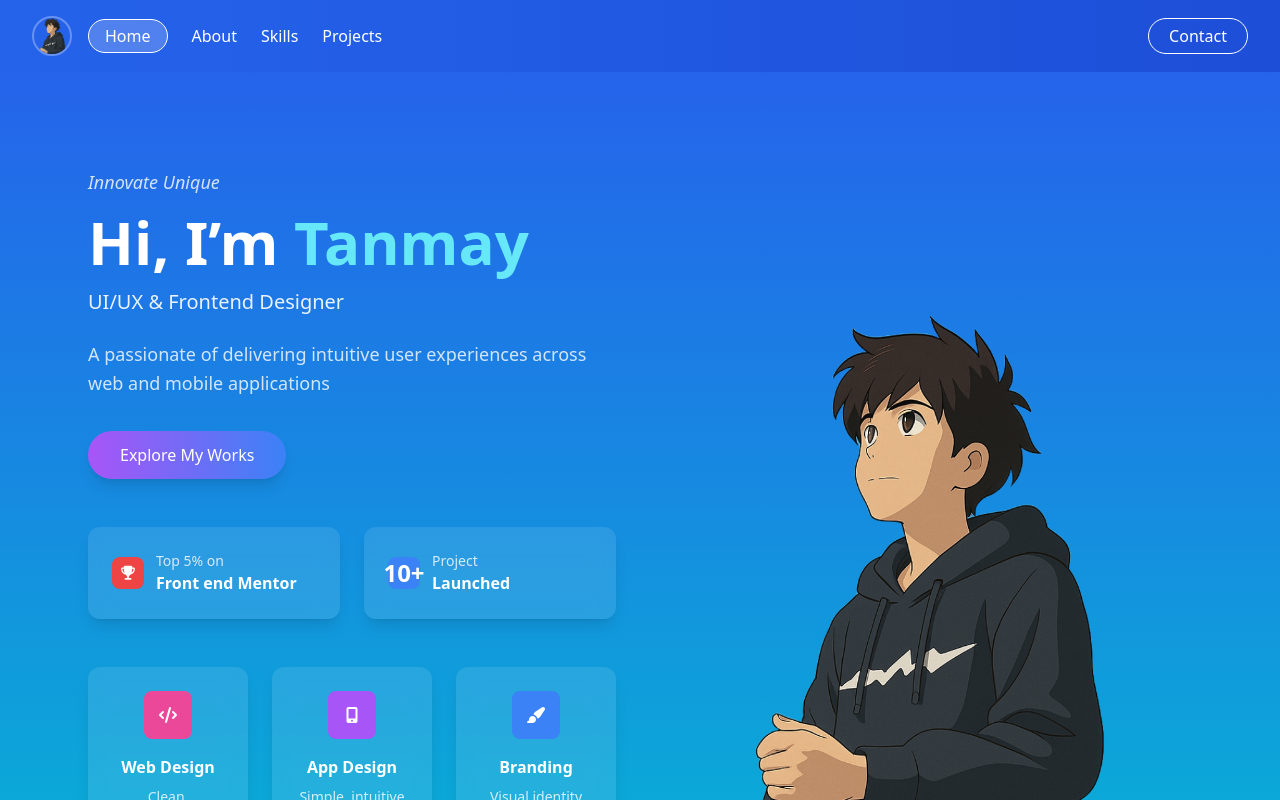
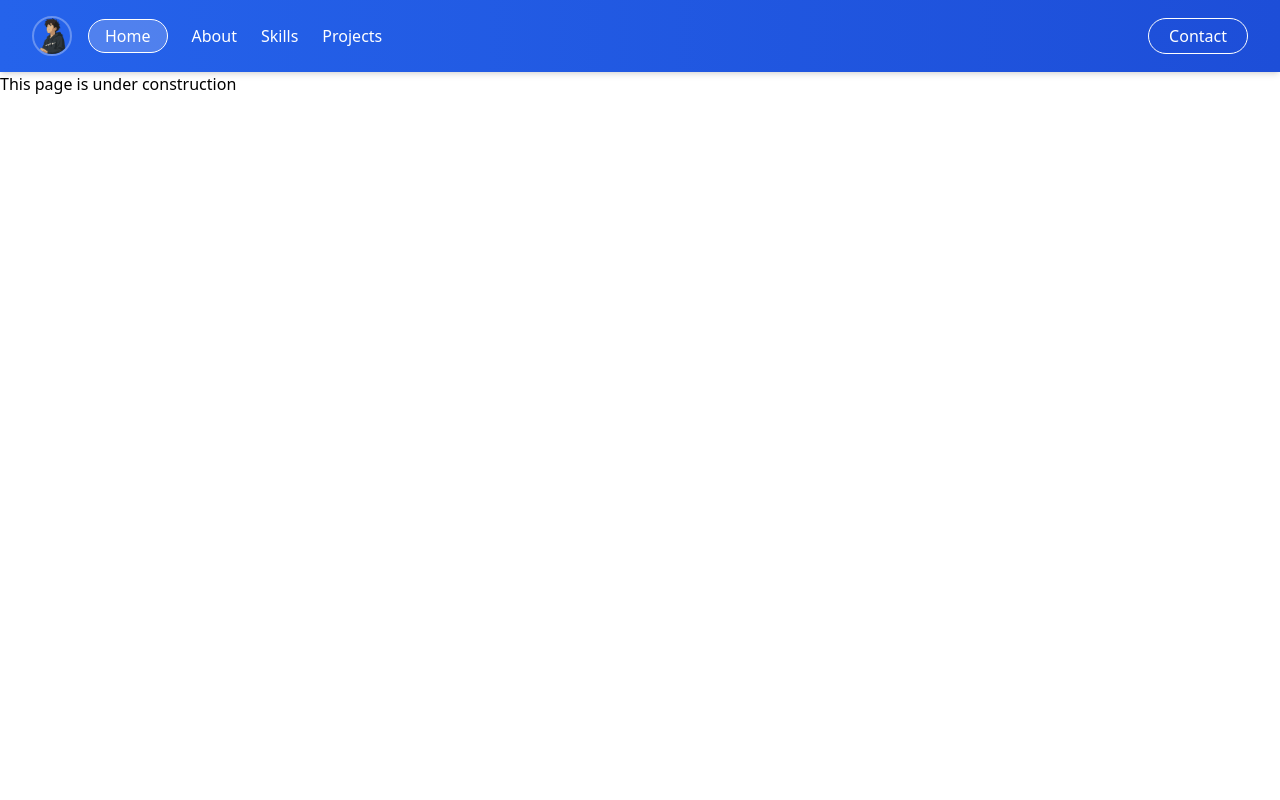
Before and after one commit to gauranga18/Tonmay_Portfolio, a React (Vite) app: page /projects in a window 1280 px wide. Shown: the top 800 px of the page. Built offline with nearby package versions, Linux system fonts and the light colour scheme.

Commit message:
Added other pages

```diff
--- a/src/App.jsx
+++ b/src/App.jsx
@@ -1,10 +1,27 @@
 import React from 'react'
 import Home from './components/Home'
+import { BrowserRouter as Router, Routes, Route } from 'react-router-dom'
+import Navbar from './components/Navbar'
+import About from './components/About'
+import Contact from './components/Contact'
+import Projects from './components/Projects'
+import Skills from './components/Skills'
 const App = () => {
   return (
-    <div>
-<Home/>
+  <Router>
+      <div>
+        <Navbar />
+
+        {/* Define your routes */}
+        <Routes>
+          <Route path="/" element={<Home />} />
+          <Route path="/about" element={<About />} />
+          <Route path="/projects" element={<Projects />} />
+          <Route path="/contact" element={<Contact />} />
+          <Route path="/skills" element={<Skills />} />
+        </Routes>
       </div>
+    </Router>
   )
 }
 
--- a/src/components/Home.jsx
+++ b/src/components/Home.jsx
@@ -5,7 +5,7 @@ import Navbar from "./Navbar";
 export default function Home() {
   return (
 <div>
-  <Navbar/>
+  {/* <Navbar/> */}
   <section className="min-h-screen bg-gradient-to-b from-blue-600 to-cyan-500 text-white">
       <div className="max-w-6xl mx-auto px-6 pt-24 grid lg:grid-cols-2 gap-12 items-center">
         {/* Left Content */}
--- a/src/components/Projects.jsx
+++ b/src/components/Projects.jsx
@@ -3,7 +3,7 @@ import React from 'react'
 const Projects = () => {
   return (
     <div>
-
+      This page is under construction
     </div>
   )
 }
--- a/src/components/Skills.jsx
+++ b/src/components/Skills.jsx
@@ -3,7 +3,7 @@ import React from 'react'
 const Skills = () => {
   return (
     <div>
-
+      This page is under construction
     </div>
   )
 }
--- a/src/main.jsx
+++ b/src/main.jsx
@@ -2,12 +2,11 @@ import { StrictMode } from 'react'
 import { createRoot } from 'react-dom/client'
 import './index.css'
 import App from './App.jsx'
-import { BrowserRouter } from 'react-router-dom'
+// Remove this line: import { BrowserRouter } from 'react-router-dom'
 import '@fortawesome/fontawesome-free/css/all.min.css';
 
-
 createRoot(document.getElementById('root')).render(
-  <BrowserRouter>
-  <App/>
-  </BrowserRouter>,
+  <StrictMode>
+    <App/>
+  </StrictMode>,
 )
```
